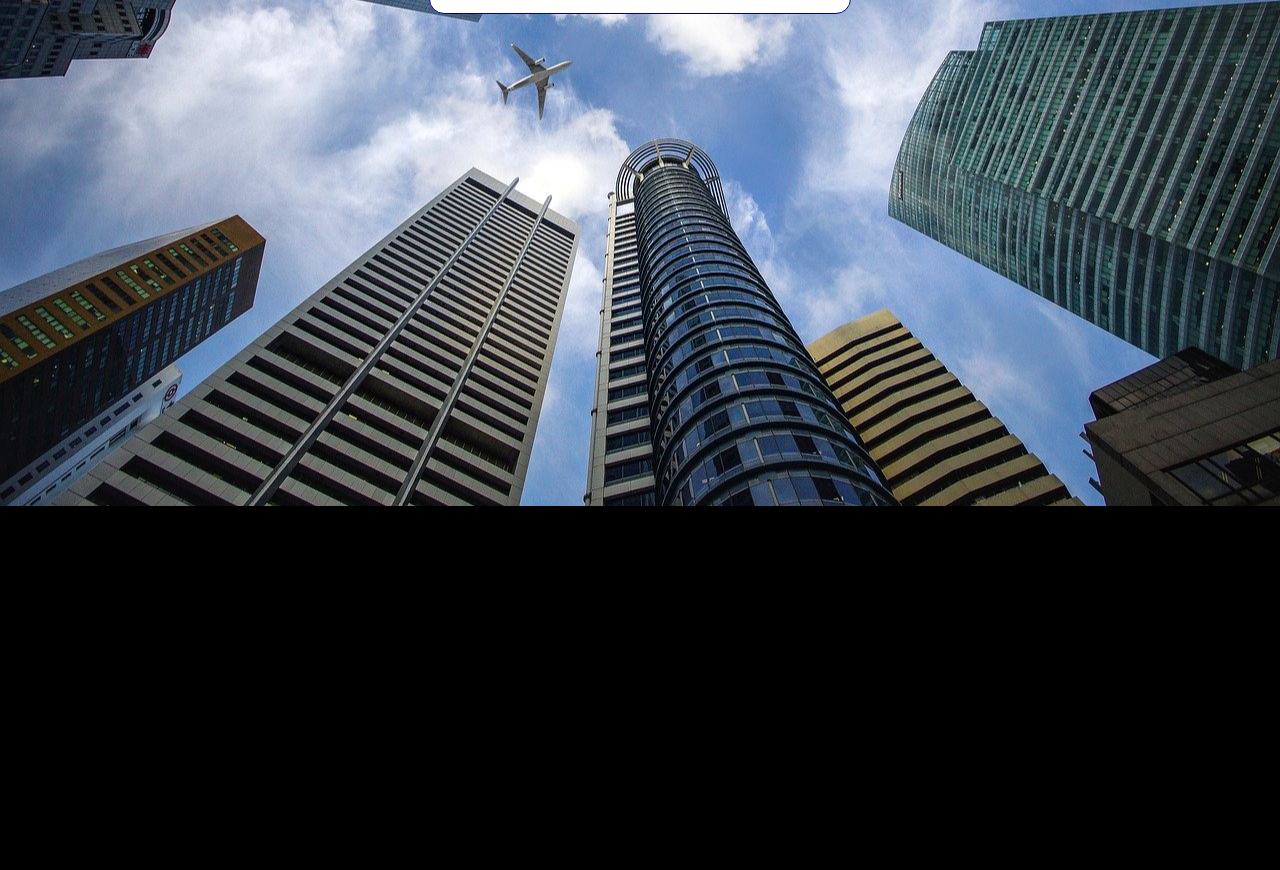
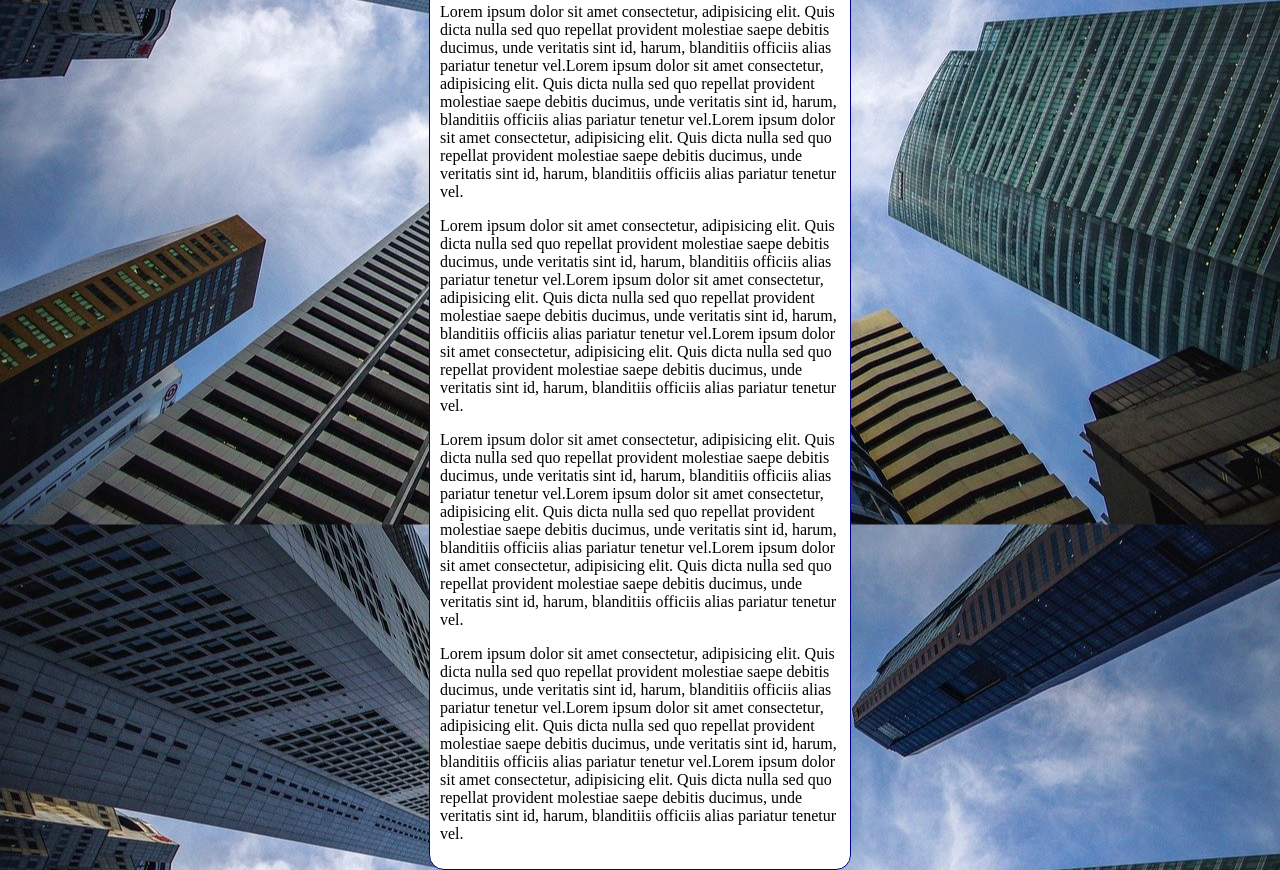
Before and after one commit to jonasneves07/html-css, a plain HTML site: page exercicios/ex022/fundo006.html in a window 1280 px wide. Shown: the part 310-1180 px from the top of the page. Before the commit the page ends 816 px from the top, so only its background shows below. Drawn offline with Linux system fonts and the light colour scheme.

Commit message:
Update fundo006.html

```diff
--- a/exercicios/ex022/fundo006.html
+++ b/exercicios/ex022/fundo006.html
@@ -11,7 +11,7 @@
             background-color: black;
             background-image: url(imagens/wallpaper002.jpg);
             background-position: center center;
-            background-repeat: no-repeat;
+            background-repeat: repeat-y;
             background-size: cover;
         }
 
@@ -36,6 +36,35 @@
             vel.Lorem ipsum dolor sit amet consectetur, adipisicing elit. Quis dicta nulla sed quo repellat provident
             molestiae saepe debitis ducimus, unde veritatis sint id, harum, blanditiis officiis alias pariatur tenetur
             vel.</p>
+        <p>Lorem ipsum dolor sit amet consectetur, adipisicing elit. Quis dicta nulla sed quo repellat provident
+            molestiae saepe debitis ducimus, unde veritatis sint id, harum, blanditiis officiis alias pariatur tenetur
+            vel.Lorem ipsum dolor sit amet consectetur, adipisicing elit. Quis dicta nulla sed quo repellat provident
+            molestiae saepe debitis ducimus, unde veritatis sint id, harum, blanditiis officiis alias pariatur tenetur
+            vel.Lorem ipsum dolor sit amet consectetur, adipisicing elit. Quis dicta nulla sed quo repellat provident
+            molestiae saepe debitis ducimus, unde veritatis sint id, harum, blanditiis officiis alias pariatur tenetur
+            vel.</p>
+        <p>Lorem ipsum dolor sit amet consectetur, adipisicing elit. Quis dicta nulla sed quo repellat provident
+            molestiae saepe debitis ducimus, unde veritatis sint id, harum, blanditiis officiis alias pariatur tenetur
+            vel.Lorem ipsum dolor sit amet consectetur, adipisicing elit. Quis dicta nulla sed quo repellat provident
+            molestiae saepe debitis ducimus, unde veritatis sint id, harum, blanditiis officiis alias pariatur tenetur
+            vel.Lorem ipsum dolor sit amet consectetur, adipisicing elit. Quis dicta nulla sed quo repellat provident
+            molestiae saepe debitis ducimus, unde veritatis sint id, harum, blanditiis officiis alias pariatur tenetur
+            vel.</p>
+        <p>Lorem ipsum dolor sit amet consectetur, adipisicing elit. Quis dicta nulla sed quo repellat provident
+            molestiae saepe debitis ducimus, unde veritatis sint id, harum, blanditiis officiis alias pariatur tenetur
+            vel.Lorem ipsum dolor sit amet consectetur, adipisicing elit. Quis dicta nulla sed quo repellat provident
+            molestiae saepe debitis ducimus, unde veritatis sint id, harum, blanditiis officiis alias pariatur tenetur
+            vel.Lorem ipsum dolor sit amet consectetur, adipisicing elit. Quis dicta nulla sed quo repellat provident
+            molestiae saepe debitis ducimus, unde veritatis sint id, harum, blanditiis officiis alias pariatur tenetur
+            vel.</p>
+        <p>Lorem ipsum dolor sit amet consectetur, adipisicing elit. Quis dicta nulla sed quo repellat provident
+            molestiae saepe debitis ducimus, unde veritatis sint id, harum, blanditiis officiis alias pariatur tenetur
+            vel.Lorem ipsum dolor sit amet consectetur, adipisicing elit. Quis dicta nulla sed quo repellat provident
+            molestiae saepe debitis ducimus, unde veritatis sint id, harum, blanditiis officiis alias pariatur tenetur
+            vel.Lorem ipsum dolor sit amet consectetur, adipisicing elit. Quis dicta nulla sed quo repellat provident
+            molestiae saepe debitis ducimus, unde veritatis sint id, harum, blanditiis officiis alias pariatur tenetur
+            vel.</p>
+
     </main>
 </body>
 
```
